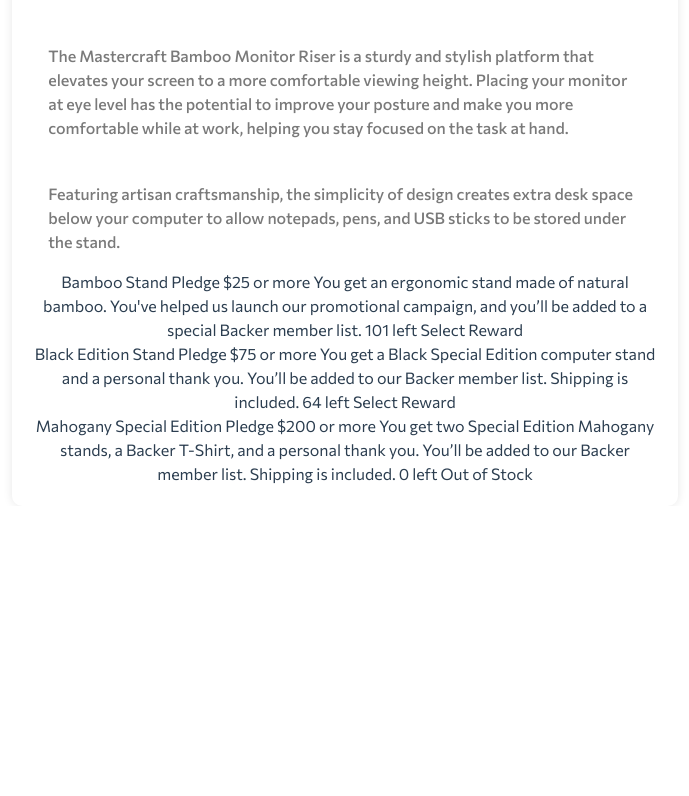
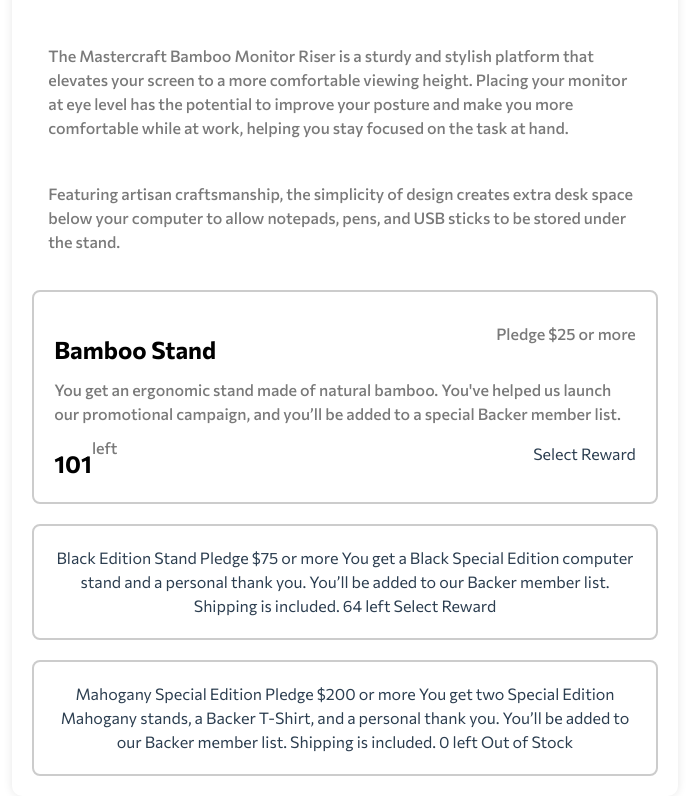
Before and after one commit to CHEGEBB/Mastering-Vue-Journey, a Vue app in the folder crowdfunding-product-page-main/: page / in a window 1280 px wide. Shown: the part 862-1658 px from the top of the page, without its empty margins (295-984 px from the left). Before the commit the page ends 1368 px from the top, so only its background shows below. Built offline with nearby package versions, Linux system fonts and the light colour scheme.

Commit message:
Refactor App.vue: Update styling for pledge sections

```diff
--- a/crowdfunding-product-page-main/src/App.vue
+++ b/crowdfunding-product-page-main/src/App.vue
@@ -79,10 +79,25 @@
 
       <div class="pledges flex flex-col">
         <div class="pledge1">
-
-      Bamboo Stand Pledge $25 or more You get an ergonomic stand made of natural
-      bamboo. You've helped us launch our promotional campaign, and you’ll be added to a
-      special Backer member list. 101 left Select Reward
+          <div class="titles flex flex-row justify-between">
+            <h2>Bamboo Stand</h2>
+            <p>Pledge $25 or more </p>
+          </div>
+          <div class="content-text">
+            <p class="text-left"> You get an ergonomic stand made of natural
+              bamboo. You've helped us launch our promotional campaign, and you’ll be added to a
+              special Backer member list.
+            </p>
+          </div>
+          <div class="actions flex flex-row justify-between">
+            <div class="no-left flex flex-row">
+              <h2>101</h2>
+              <p>left</p>
+            </div>
+            <button>
+              Select Reward
+            </button>
+          </div>
     </div>
     <div class="pledge2">
 
@@ -309,4 +324,10 @@
   color: hsl(0, 0%, 48%);
   margin: 10px 0 0 0;
 }
+.pledge1, .pledge2, .pledge3 {
+  margin-top: 20px;
+  border: 2px solid #ccc;
+  border-radius:8px;
+  padding: 20px;
+}
 </style>
```
